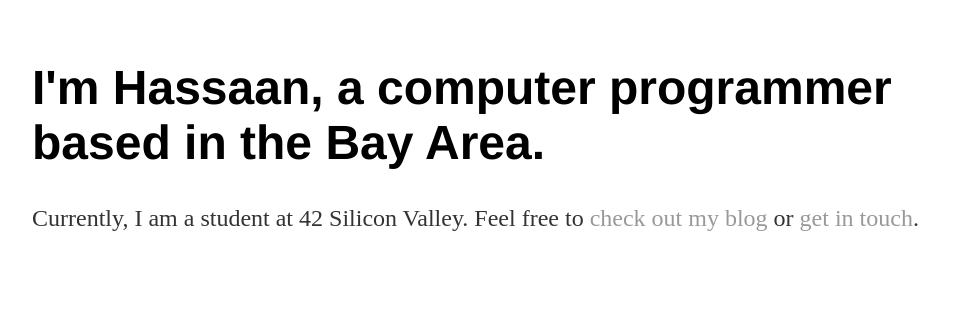
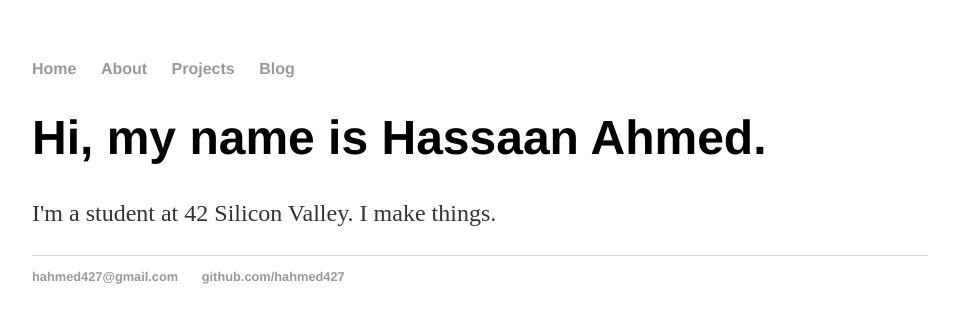
Before and after one commit to ahmedxyz/ahmedxyz.github.io, a Jekyll site: the page built from index.html, in a window 1280 px wide. Shown: the top 323 px of the page, without its empty margins (160-1119 px from the left). Built offline with Jekyll 4.4.1, drawn with Linux system fonts in a browser that asks for light colours.

Commit message:
Revert to bafb644

```diff
--- a/_layouts/default.html
+++ b/_layouts/default.html
@@ -6,10 +6,24 @@
 		<link rel="stylesheet" type="text/css" href="/css/main.css">
 	</head>
 	<body>
+		<nav>
+			<ul>
+				<li><a href="/">Home</a></li>
+				<li><a href="/about">About</a></li>
+				<li><a href="/projects">Projects</a></li>
+				<li><a href="/blog">Blog</a></li>
+			</ul>
+		</nav>
 		<div class="container">
 
 		{{ content }}
 
 		</div><!-- /.container -->
+		<footer>
+			<ul>
+				<li><a href="mailto:hahmed427@gmail.com">hahmed427@gmail.com</a></li>
+				<li><a href="https://github.com/hahmed427">github.com/hahmed427</a></li>
+			</ul>
+		</footer>
 	</body>
 </html>
--- /dev/null
+++ b/about/index.html
@@ -0,0 +1,4 @@
+---
+layout: default
+title: Hassaan Ahmed | About
+---
--- a/css/main.css
+++ b/css/main.css
@@ -1,6 +1,18 @@
 body {
 	margin: 60px auto;
 	width: 70%;
+}
+
+nav ul, footer ul {
+	font-family: "Helvetica Neue", Helvetica, Arial, sans-serif;
+	padding: 0px;
+	list-style: none;
+	font-weight: bold;
+}
+
+nav ul li, footer ul li {
+	display: inline;
+	margin-right: 20px;
 }
 
 a {
@@ -19,10 +31,16 @@ p {
 	color: #333;
 }
 
+footer {
+	border-top: 1px solid #d5d5d5;
+	font-size: .8em;
+}
+
 ul.posts {
 	margin: 20px auto 40px;
 	font-size: 1.5em;
 }
+
 ul.posts li {
 	list-style: none;
 }
--- a/index.html
+++ b/index.html
@@ -3,6 +3,6 @@ layout: default
 title: Hassaan Ahmed
 ---
 <div class="blurb">
-	<h1>I'm Hassaan, a computer programmer based in the Bay Area.</h1>
-	<p>Currently, I am a student at 42 Silicon Valley. Feel free to <a href="blog/index.html">check out my blog</a> or <a href="mailto:hahmed427@gmail.com">get in touch</a>.</p>
+	<h1>Hi, my name is Hassaan Ahmed.</h1>
+		<p>I'm a student at 42 Silicon Valley. I make things.</p>
 </div><!-- /.blurb -->
--- /dev/null
+++ b/projects/index.html
@@ -0,0 +1,4 @@
+---
+layout: default
+title: Hassaan Ahmed | Projects
+---
```
Also changed, not shown: blog/index.html (indentation only).
